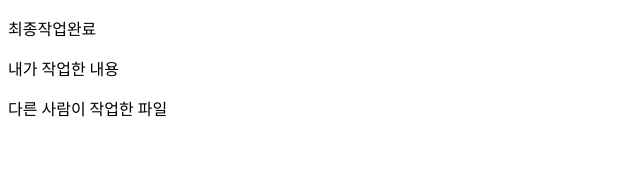
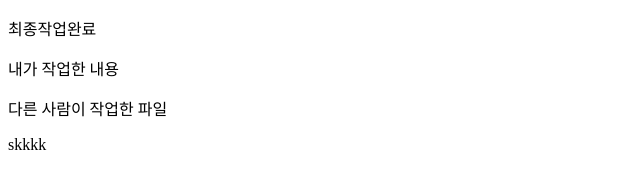
Before and after one commit to JH1234567891234567891/project_508, a plain HTML site: page index.html in a window 1280 px wide. Shown: the full height of the page, 0-640 px from the left. Drawn offline with Linux system fonts and the light colour scheme.

Commit message:
새로 추가

```diff
--- a/index.html
+++ b/index.html
@@ -9,5 +9,6 @@
     <p>최종작업완료</p>
     <p>내가 작업한 내용</p>
     <p>다른 사람이 작업한 파일</p>
+    <p>skkkk</p>
 </body>
 </html>
```
